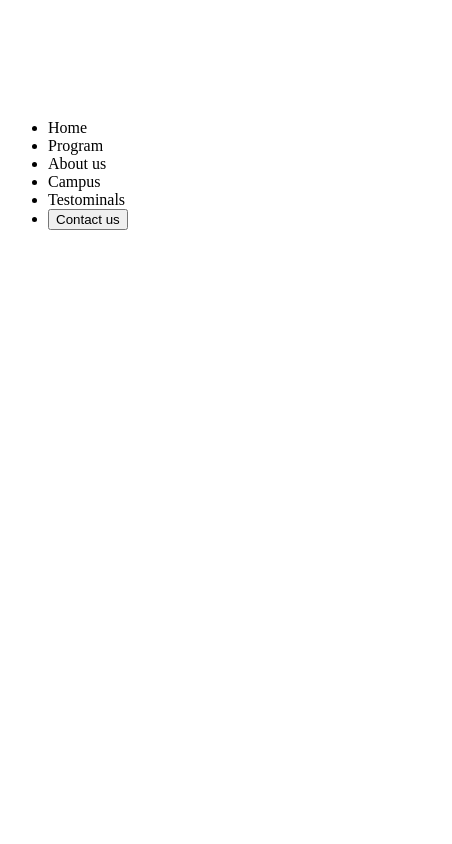
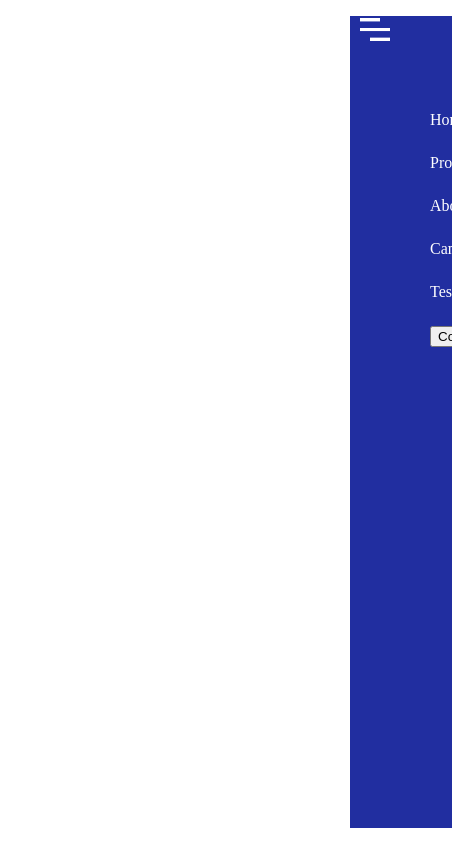
Before and after one commit to rashimarasangi/educity, a React (Vite) app: page / in a window 390 px wide. Shown: the whole page, 452 px wide, since content can reach past the window. Built offline with nearby package versions, Linux system fonts and the light colour scheme.

Commit message:
navbar css is added

```diff
--- a/src/components/Navbar/Navbar.css
+++ b/src/components/Navbar/Navbar.css
@@ -0,0 +1,73 @@
+nav{
+width:100%;
+/*background: #333; */
+color: #fff;
+padding: 4px;
+position: fixed;
+top: 0;
+left: 0;
+display: flex;
+align-items: center;
+justify-content: space-between;
+z-index: 10;
+
+}
+.logo{
+   width: 180px;
+}
+nav ul li{
+    display: inline-block;
+    list-style: none;
+    margin: 5px 20px;
+    font-size: 16px;
+}
+.dark-nav{
+   background: #212EA0;
+   transition: 0.5s;
+}
+
+.menu_icon{
+   display: none;
+}
+
+/*-----media query----*/
+
+@media (max-width:1000px){
+   .logo{
+      width: 140px;
+
+   }
+   nav ul li{
+      margin: 10px 15px;
+   }
+}
+@media (max-width:840px){
+   nav{
+      padding: 15px 0;
+   }
+   nav ul{
+      position: fixed;
+      top: 0;
+      right: 0px;
+      bottom: 0;
+      background: #212EA0;
+      z-index: -1;
+      width: 200px;
+      padding-top: 70px;
+      transition: 0.5s;
+   }
+
+   nav ul li{
+      display: block;
+      margin: 25px 40px;
+   }
+   .menu_icon{
+      display: block;
+      width: 30px;
+      cursor: pointer;
+   }
+   .hide-mobile-menu{
+      right: -200px;
+   }
+
+}
```
